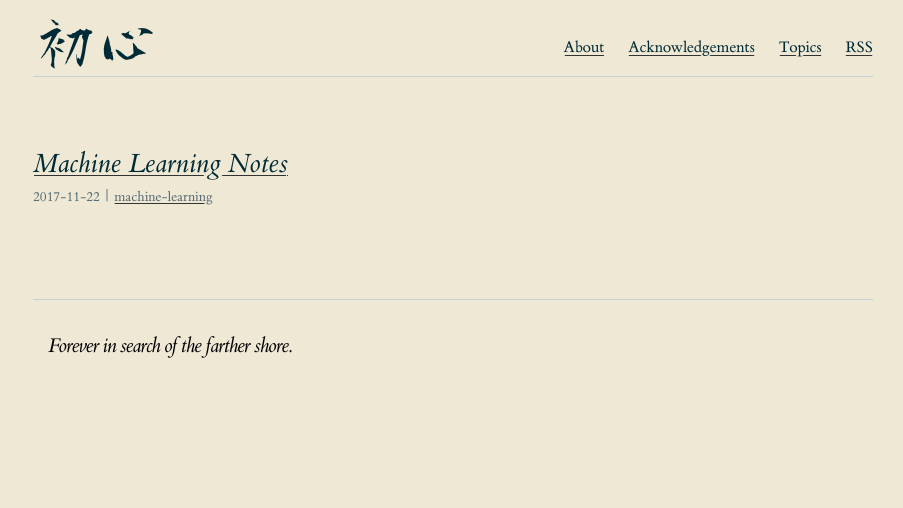
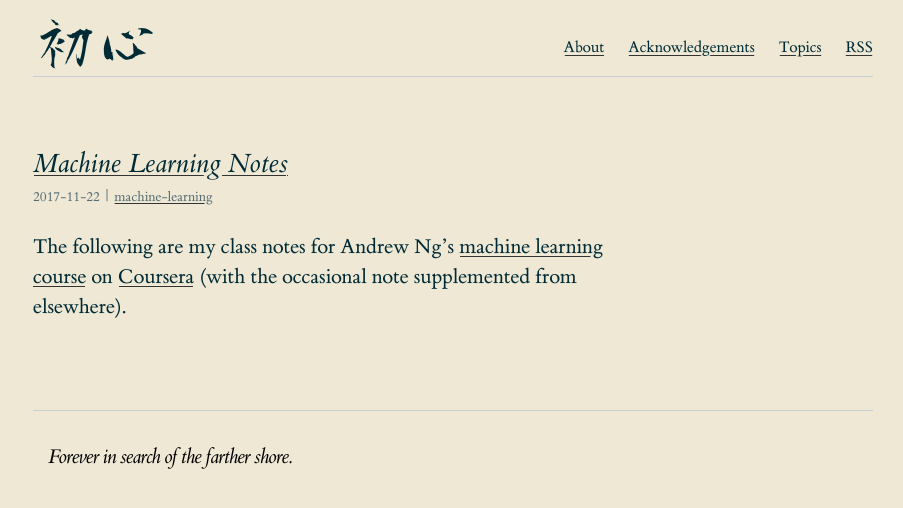
Before and after one commit to dempe/dempe.github.io, a Jekyll site: the page built from index.html, in a window 1280 px wide. Shown: the top 508 px of the page, without its empty margins (127-1030 px from the left). Built offline with Jekyll 4.4.1, drawn with Linux system fonts in a browser that asks for light colours.

Commit message:
explicitly declare post excerpt

```diff
--- a/_posts/2017-11-23-machine-learning-notes.md
+++ b/_posts/2017-11-23-machine-learning-notes.md
@@ -3,7 +3,9 @@
 title: "Machine Learning Notes"
 date: 2017-11-23 00:00:55
 tags: machine-learning
+excerpt: The following are my class notes for Andrew Ng's [machine learning course](https://www.coursera.org/learn/machine-learning/home/welcome) on [Coursera](https://www.coursera.org/) (with the occasional note supplemented from elsewhere).
 ---
+
 <span class="marginnote">Unless otherwise noted, the images are also taken from his course.</span>
 
 The following are my class notes for Andrew Ng's [machine learning course](https://www.coursera.org/learn/machine-learning/home/welcome) on [Coursera](https://www.coursera.org/) (with the occasional note supplemented from elsewhere).
--- a/index.html
+++ b/index.html
@@ -10,7 +10,7 @@
           <a class="post-link" href="{{ page.url | prepend: site.baseurl }}">{{ page.title | escape }}</a>
         </h2>
         {% include post_meta.html %}
-        <p>{{ page.excerpt }}</p>
+        <p>{{ page.excerpt | markdownify }}</p>
       </li>
     {% endfor %}
   </ul>
```
